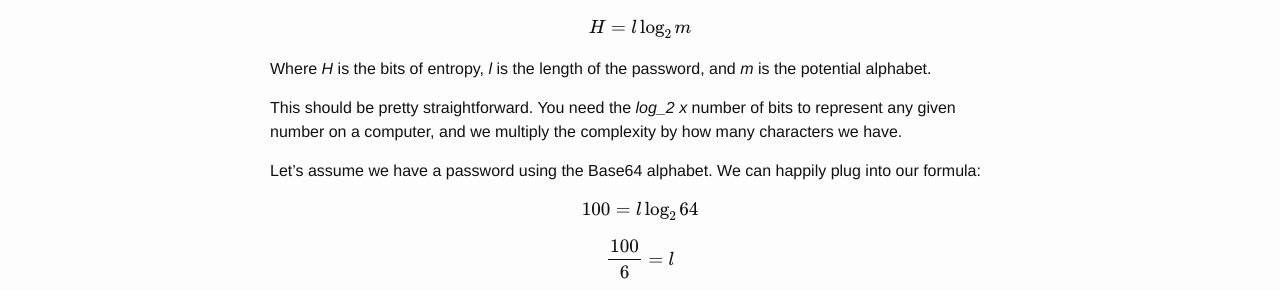
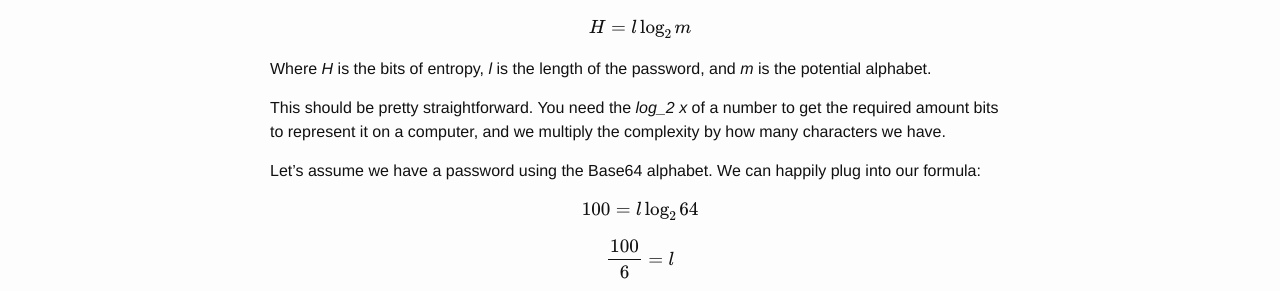
Before and after one commit to Tombert/tombert.github.io2, a Jekyll site: the page built from _posts/2015-05-14-entropy.markdown, in a window 1280 px wide. Shown: the part 949-1240 px from the top of the page. Built offline with Jekyll 4.4.1, drawn with Linux system fonts in a browser that asks for light colours; nearby versions of some CDN libraries; formulas are drawn with MathJax 3; comment, search, counter and statistics services are not loaded.

Commit message:
Update 2015-05-14-entropy.markdown

```diff
--- a/_posts/2015-05-14-entropy.markdown
+++ b/_posts/2015-05-14-entropy.markdown
@@ -33,7 +33,7 @@ $$
 
 Where  *H* is the bits of entropy, *l* is the length of the password, and *m*  is the potential alphabet.
 
-This should be pretty straightforward.  You need the *log_2 x* number of bits to represent any given number on a computer, and we multiply the complexity by how many characters we have.
+This should be pretty straightforward.  You need the *log_2 x* of a number to get the required amount bits to represent it on a computer, and we multiply the complexity by how many characters we have.
 
 Let's assume we have a password using the Base64 alphabet. We can happily plug into our formula:
 
```
